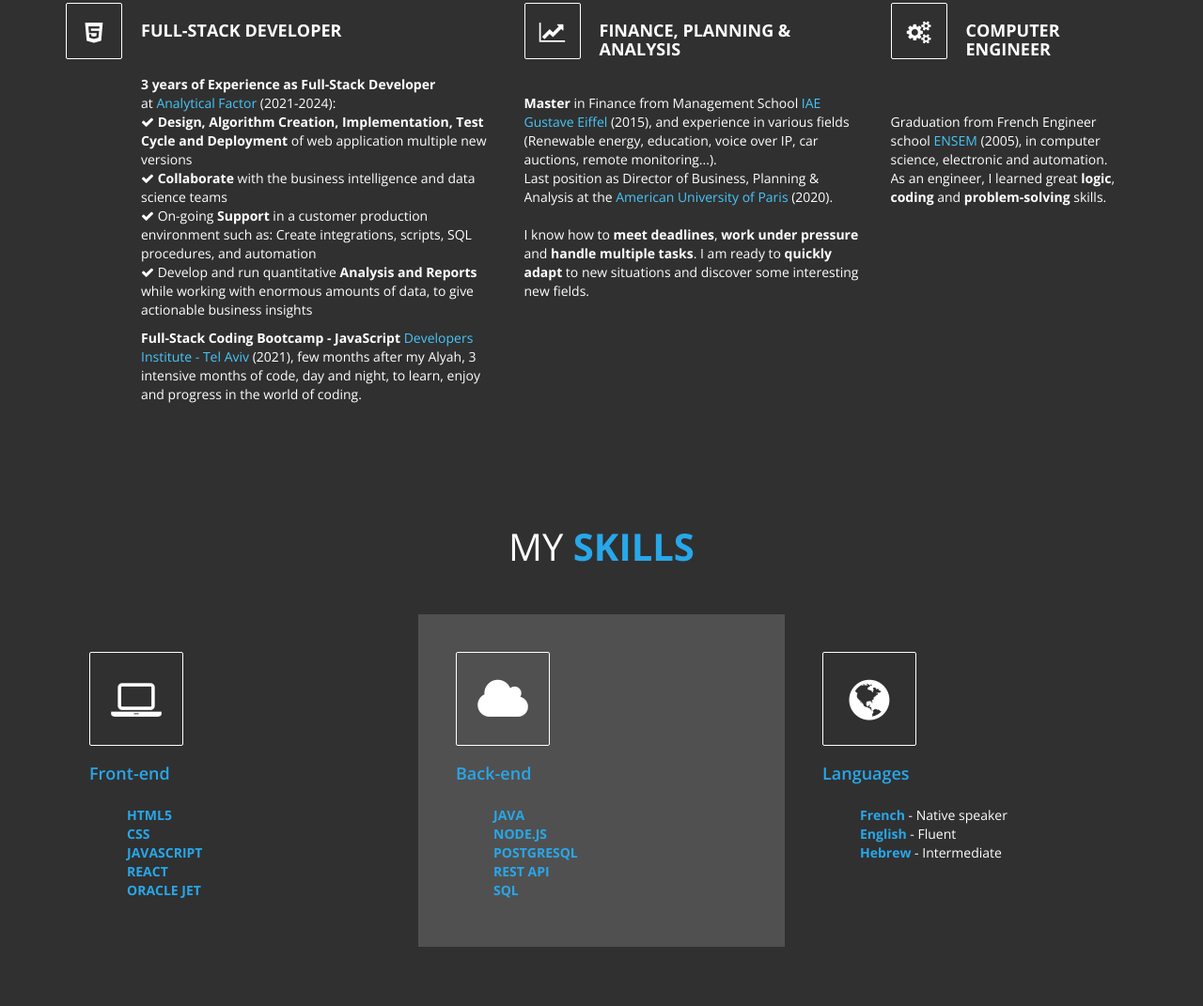
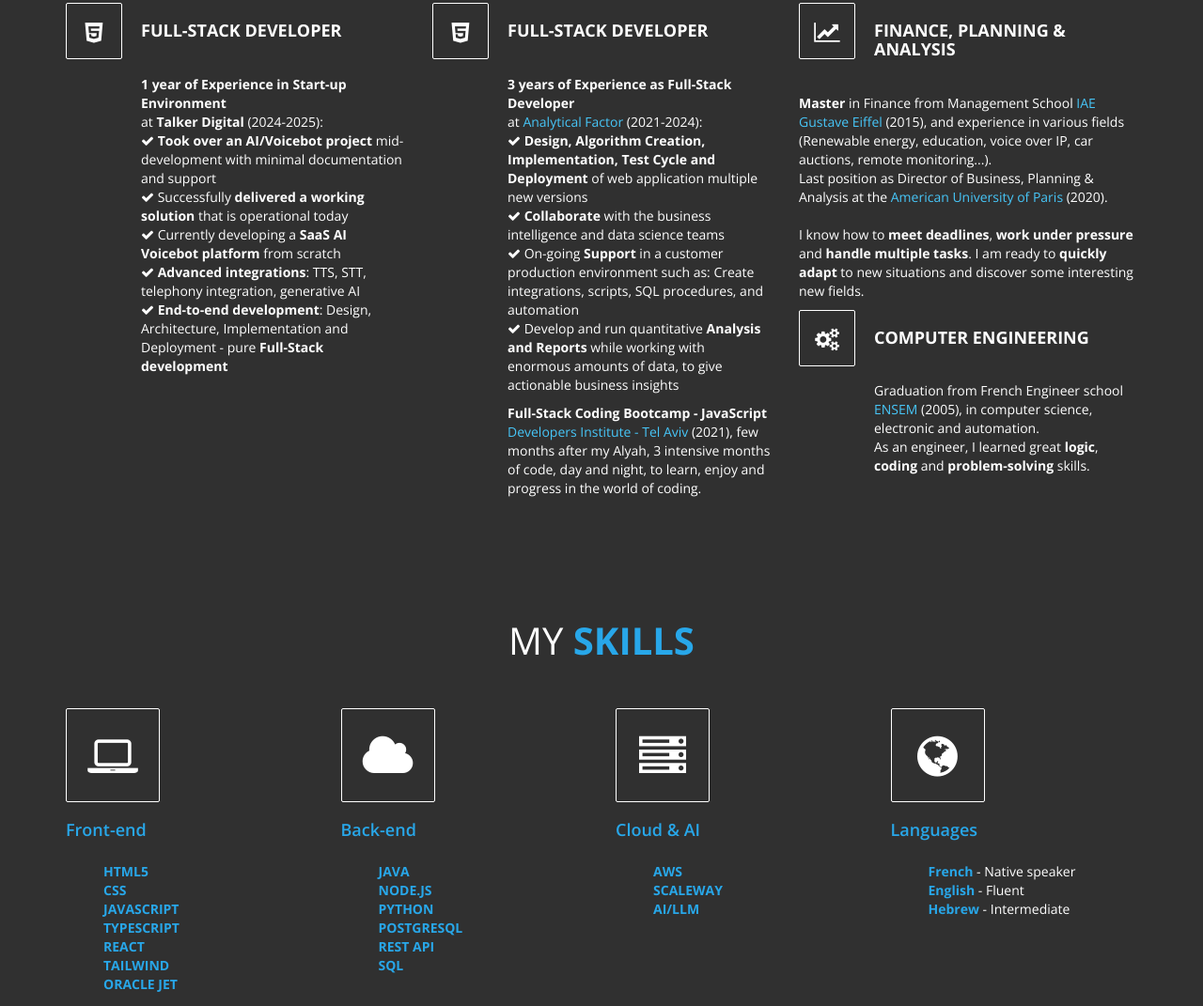
Before and after one commit to Marcsoussand/Marcsoussand.github.io, a plain HTML site: page index.html in a window 1280 px wide. Shown: the part 949-2020 px from the top of the page at 94% size. Drawn offline with nearby package versions, Linux system fonts and the light colour scheme.

Commit message:
Update 2025

```diff
--- a/index.html
+++ b/index.html
@@ -115,9 +115,28 @@
 				<div class="col-md-12">
 					<h2 class="wow bounceIn" data-wow-offset="30" data-wow-delay="0.3s">Marc <span>Soussand</span></h2>
 				</div>
-				<div class="col-md-5 col-sm-4 col-xs-12 wow fadeInLeft" data-wow-offset="50" data-wow-delay="0.6s">
+				<div class="col-md-4 col-sm-4 col-xs-12 wow fadeInLeft" data-wow-offset="50" data-wow-delay="0.6s">
 					<div class="media">
-						<div class="media-heading-wrapper ">
+						<div class="media-heading-wrapper">
+							<div class="media-object pull-left">
+								<i class="fa fa-html5"></i>
+							</div>
+							<h3 class="media-heading">FULL-STACK DEVELOPER</h3>
+						</div>
+						<div class="media-body">
+							<p><b>1 year of Experience in Start-up Environment</b><br>at <b>Talker Digital</b> (2024-2025):<br>
+								<i class="fa fa-check"></i> <b>Took over an AI/Voicebot project</b> mid-development with minimal documentation and support <br>
+								<i class="fa fa-check"></i> Successfully <b>delivered a working solution</b> that is operational today <br>
+								<i class="fa fa-check"></i> Currently developing a <b>SaaS AI Voicebot platform</b> from scratch <br>
+								<i class="fa fa-check"></i> <b>Advanced integrations</b>: TTS, STT, telephony integration, generative AI <br>
+								<i class="fa fa-check"></i> <b>End-to-end development</b>: Design, Architecture, Implementation and Deployment - pure <b>Full-Stack development</b> <br>
+							</p>
+						</div>
+					</div>
+				</div>
+				<div class="col-md-4 col-sm-4 col-xs-12 wow fadeInUp" data-wow-offset="50" data-wow-delay="0.9s">
+					<div class="media">
+						<div class="media-heading-wrapper">
 							<div class="media-object pull-left">
 								<i class="fa fa-html5"></i>
 							</div>
@@ -139,7 +158,7 @@
 						</div>
 					</div>
 				</div>
-				<div class="col-md-4 col-sm-4 col-xs-12 wow fadeInUp" data-wow-offset="50" data-wow-delay="0.9s">
+				<div class="col-md-4 col-sm-4 col-xs-12 wow fadeInRight" data-wow-offset="50" data-wow-delay="0.8s">
 					<div class="media">
 						<div class="media-heading-wrapper">
 							<div class="media-object pull-left">
@@ -152,7 +171,7 @@
 									href="https://www.iae-eiffel.fr/formation/creteil/master-controle-de-gestion-et-aide-la-decision">
 									IAE Gustave Eiffel</a> (2015), and experience in various fields (Renewable energy,
 								education, voice over IP, car auctions, remote monitoring...).
-								<br />Last position as Director of Business, Planning & Analysis at the <a
+								<br/>Last position as Director of Business, Planning & Analysis at the <a
 									rel="nofollow" href="https://www.aup.edu/">American University of Paris </a>(2020).
 								<br><br>I know how to <b>meet deadlines</b>, <b>work under pressure</b> and <b>handle
 									multiple tasks</b>. I am ready to <b>quickly adapt</b> to new situations and
@@ -161,21 +180,20 @@
 						</div>
 					</div>
 				</div>
-				<div class="col-md-3 col-sm-4 col-xs-12 wow fadeInRight" data-wow-offset="50" data-wow-delay="0.6s">
+				<div class="col-md-4 col-sm-4 col-xs-12 wow fadeInRight" data-wow-offset="50" data-wow-delay="0.8s">
 					<div class="media">
 						<div class="media-heading-wrapper">
 							<div class="media-object pull-left">
 								<i class="fa fa-cogs"></i>
 							</div>
-							<h3 class="media-heading">COMPUTER ENGINEER</h3>
+							<h3 class="media-heading">COMPUTER ENGINEERING</h3>
 						</div>
 						<div class="media-body">
-							<p> <br>Graduation from French Engineer school <a rel="nofollow"
+							<p>Graduation from French Engineer school <a rel="nofollow"
 									href="https://ensem.univ-lorraine.fr/formations/" target="_parent">ENSEM</a> (2005),
 								in computer science, electronic and automation. <br>As an engineer,
 								I learned great <b>logic</b>, <b>coding</b> and <b>problem-solving</b> skills.</p>
 						</div>
-
 					</div>
 				</div>
 			</div>
@@ -193,31 +211,41 @@
 					<h2 class="wow bounceIn" data-wow-offset="50" data-wow-delay="0.3s">MY <span> SKILLS</span>
 					</h2>
 				</div>
-				<div class="col-md-4 wow fadeIn" data-wow-offset="50" data-wow-delay="0.6s">
+				<div class="col-md-3 wow fadeIn" data-wow-offset="50" data-wow-delay="0.6s">
 					<i class="fa fa-laptop"></i>
 					<h4>Front-end</h4>
 					<ul>
 						<li><span>HTML5</span></li>
 						<li><span>CSS</span></li>
 						<li><span>JAVASCRIPT</span></li>
+						<li><span>TYPESCRIPT</span></li>
 						<li><span>REACT</span></li>
+						<li><span>TAILWIND</span></li>
 						<li><span>ORACLE JET</span></li>
 					</ul>
 				</div>
-				<div class="col-md-4 active wow fadeIn" data-wow-offset="50" data-wow-delay="0.9s">
+				<div class="col-md-3 wow fadeIn" data-wow-offset="50" data-wow-delay="0.9s">
 					<i class="fa fa-cloud"></i>
 					<h4>Back-end</h4>
 					<ul>
 						<li><span>JAVA</span></li>
 						<li><span>NODE.JS</span></li>
+						<li><span>PYTHON</span></li>
 						<li><span>POSTGRESQL</span></li>
 						<li><span>REST API</span></li>
 						<li><span>SQL</span></li>
-
-
 					</ul>
 				</div>
-				<div class="col-md-4 wow fadeIn" data-wow-offset="50" data-wow-delay="0.6s">
+				<div class="col-md-3 wow fadeIn" data-wow-offset="50" data-wow-delay="1.2s">
+					<i class="fa fa-server"></i>
+					<h4>Cloud & AI</h4>
+					<ul>
+						<li><span>AWS</span></li>
+						<li><span>SCALEWAY</span></li>
+						<li><span>AI/LLM</span></li>
+					</ul>
+				</div>
+				<div class="col-md-3 wow fadeIn" data-wow-offset="50" data-wow-delay="0.6s">
 					<i class="fa fa-globe"></i>
 					<h4>Languages</h4>
 					<ul>
```
